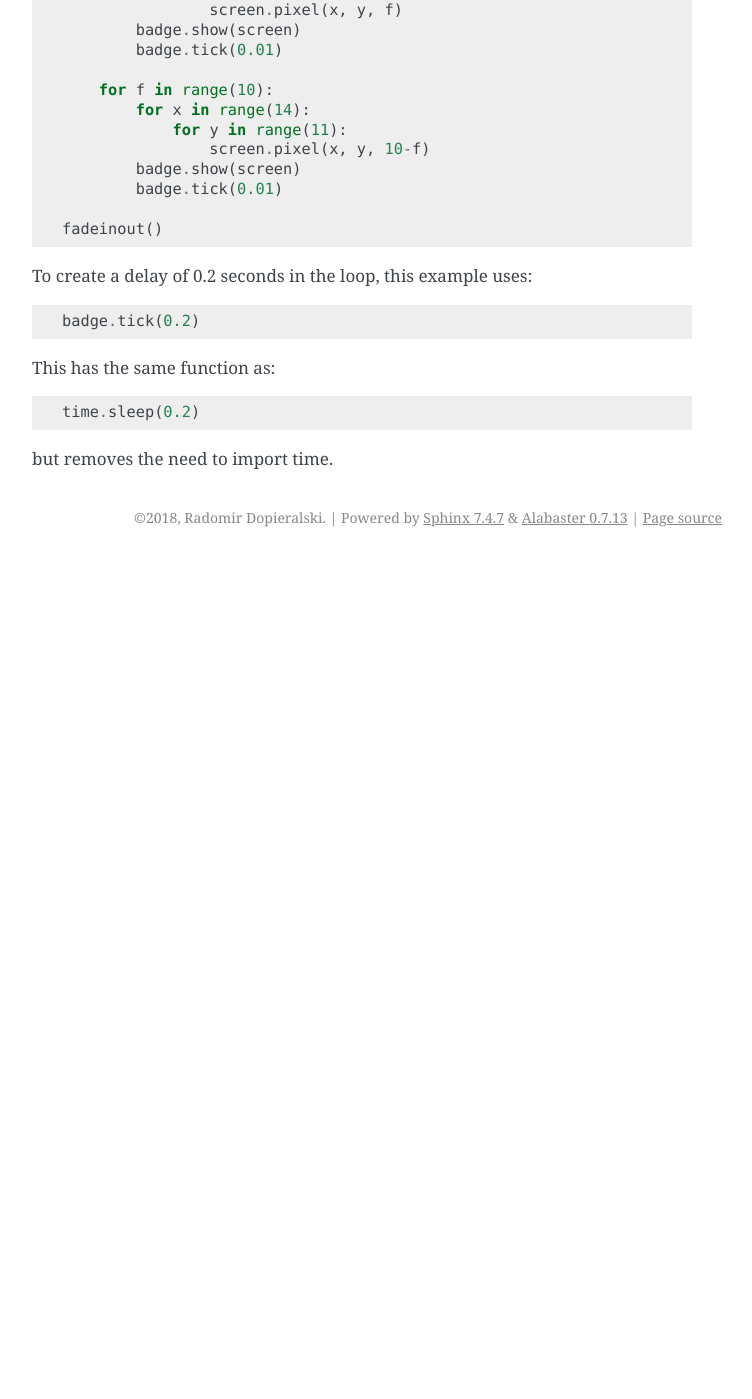
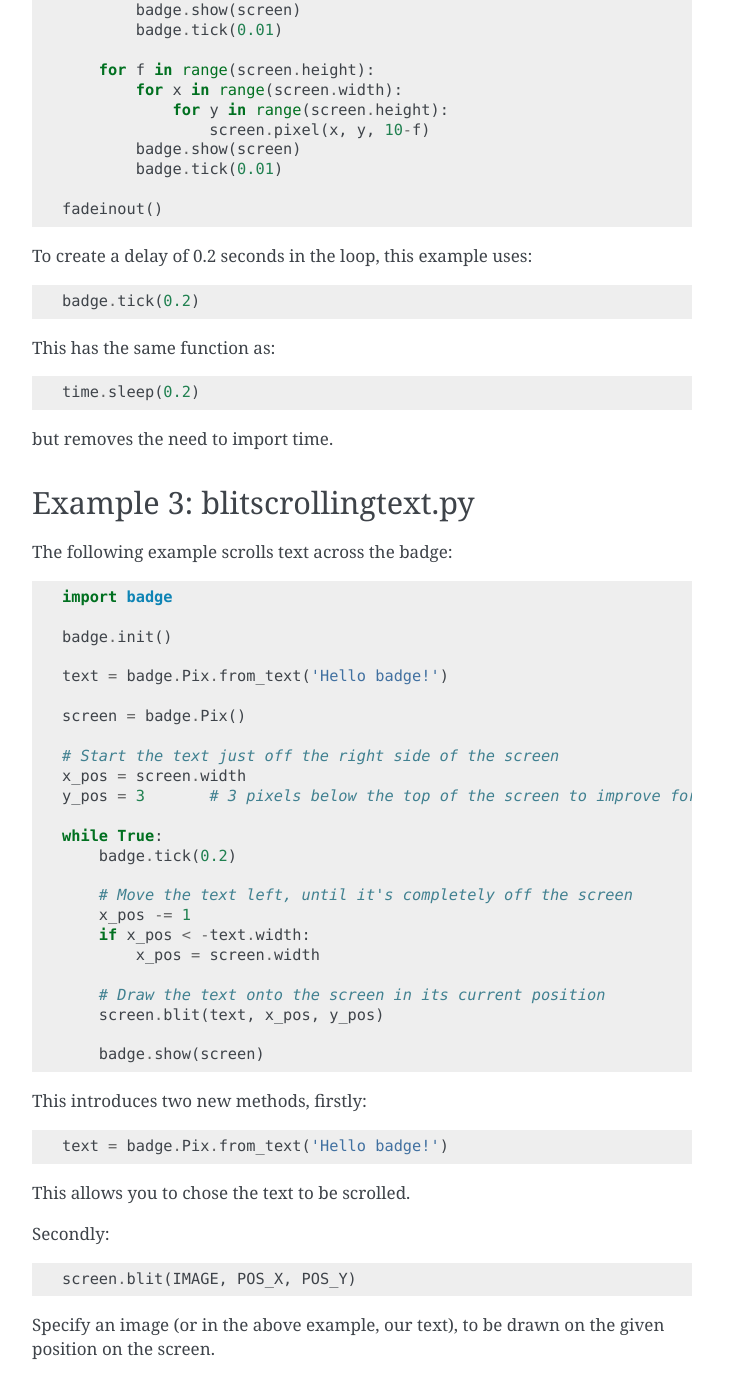
Before and after one commit to circuitpython-badge/circuitpython-badge, a Sphinx documentation site: the page built from docs/tutorials/display.rst, in a window 1280 px wide and 1400 px high, scrolled down 1177 px. Shown: the whole window, without its empty margins (388-1140 px from the left). Built offline with Sphinx 7.4.7, drawn with Linux system fonts in a browser that asks for light colours; formulas are drawn with MathJax 3; before the commit the page ends 1734 px from its top, so only the background shows below that; some of the changed text lies outside the part shown.

Commit message:
Update display.rst

```diff
--- a/docs/tutorials/display.rst
+++ b/docs/tutorials/display.rst
@@ -11,7 +11,7 @@ are very similar, the library selects only 16 distinct shades that you can use.
 Example 1: twopixels.py
 =============
 
-The following example creates two pixels on the screen::
+The following example turns on two leds on the badge::
 
     import badge
 
@@ -46,16 +45,16 @@ The following example uses loops to fade all the leds on the badge::
 
     def fadeinout():
         # f is the current step brightness and x/y to set LED in the grid:
-        for f in range(10):
-            for x in range(14):
-                for y in range(11):
+        for f in range(screen.height):
+            for x in range(screen.width):
+                for y in range(screen.height):
                     screen.pixel(x, y, f)
             badge.show(screen)
             badge.tick(0.01)
 
-        for f in range(10):
-            for x in range(14):
-                for y in range(11):
+        for f in range(screen.height):
+            for x in range(screen.width):
+                for y in range(screen.height):
                     screen.pixel(x, y, 10-f)
             badge.show(screen)
             badge.tick(0.01)
@@ -71,3 +70,45 @@ This has the same function as::
     time.sleep(0.2)
 
 but removes the need to import time.
+
+Example 3: blitscrollingtext.py
+=============
+
+The following example scrolls text across the badge::
+
+    import badge
+
+    badge.init()
+
+    text = badge.Pix.from_text('Hello badge!')
+
+    screen = badge.Pix()
+
+    # Start the text just off the right side of the screen
+    x_pos = screen.width
+    y_pos = 3       # 3 pixels below the top of the screen to improve formatting
+
+    while True:
+        badge.tick(0.2)
+
+        # Move the text left, until it's completely off the screen
+        x_pos -= 1
+        if x_pos < -text.width:
+            x_pos = screen.width
+
+        # Draw the text onto the screen in its current position
+        screen.blit(text, x_pos, y_pos)
+
+        badge.show(screen)
+
+This introduces two new methods, firstly::
+
+    text = badge.Pix.from_text('Hello badge!')
+
+This allows you to chose the text to be scrolled.
+
+Secondly::
+
+    screen.blit(IMAGE, POS_X, POS_Y)
+
+Specify an image (or in the above example, our text), to be drawn on the given position on the screen.
```
Also changed, not shown: other parts of docs/tutorials/display.rst (+0 -1 lines).
